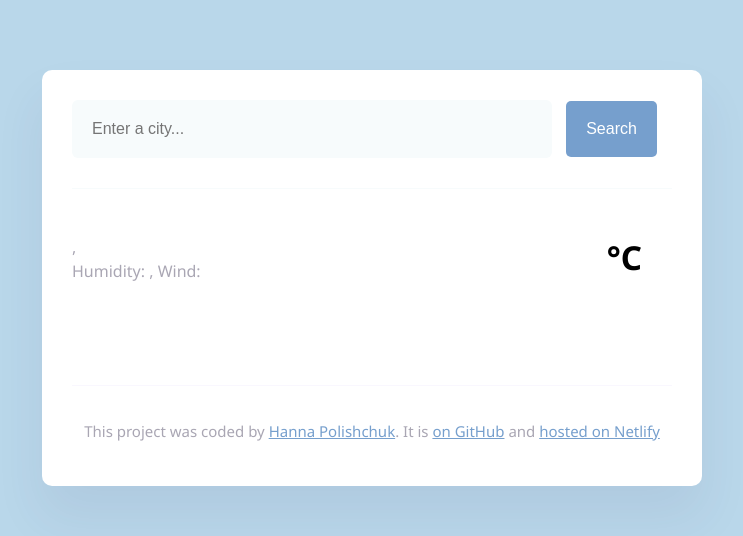
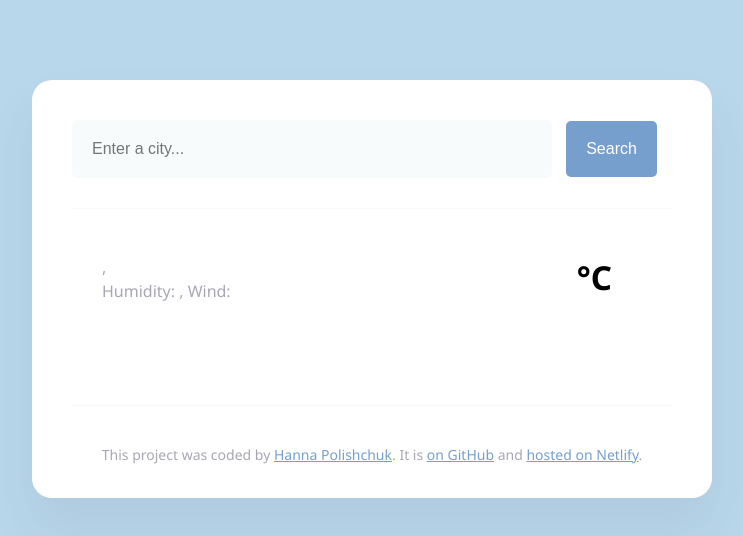
Before and after one commit to hannapoli/weather-app, a plain HTML site: page index.html in a window 1280 px wide. Shown: the whole page, without its empty margins (268-1011 px from the left). Drawn offline with nearby package versions, Linux system fonts and the light colour scheme; no server answers; a web font is replaced by a local one.

Commit message:
Added final touches to this branch. Ready to merge.

```diff
--- a/index.html
+++ b/index.html
@@ -50,7 +50,7 @@
           This project was coded by
           <a href="https://github.com/hannapoli" target="_blank">Hanna Polishchuk</a>. It is
           <a href="https://github.com/hannapoli/weather-app/" target="_blank"> on GitHub</a> and
-          <a href="https://my-weather-web-application.netlify.app/" target="_blank">hosted on Netlify</a>
+          <a href="https://my-weather-web-application.netlify.app/" target="_blank">hosted on Netlify</a>.
         </p>
       </footer>
     </div>
--- a/index.js
+++ b/index.js
@@ -26,7 +26,6 @@ function displayTemperature(response) {
     getForecast(response.data.city);
   }
 
-
   function searchCity(city) {
     let apiUrl = `https://api.shecodes.io/weather/v1/current?query=${city}&key=4a87c08b5fa402fe2b9tdfe493b56ao7&units=metric`;
     axios.get(apiUrl).then(displayTemperature);
@@ -38,9 +37,6 @@ function displayTemperature(response) {
 
     searchCity(searchInputElement.value);
   }
-
-  let searchForm = document.querySelector("#search-form");
-  searchForm.addEventListener("submit", search);
 
   searchCity("Kyiv");
 
@@ -79,7 +75,7 @@ function displayTemperature(response) {
   }
 
   function getForecast(city) {
-    let apiUrl = 'https://api.shecodes.io/weather/v1/forecast?query=${city}&key=4a87c08b5fa402fe2b9tdfe493b56ao7&units=metric';
+    let apiUrl = `https://api.shecodes.io/weather/v1/forecast?query=${city}&key=4a87c08b5fa402fe2b9tdfe493b56ao7&units=metric`;
     axios.get(apiUrl).then(displayForecast);
   }
 
@@ -103,3 +99,6 @@ function displayTemperature(response) {
     let forecastElement = document.querySelector("#weather-forecast");
     forecastElement.innerHTML = forecastHtml;
   }
+
+  let searchForm = document.querySelector("#search-form");
+  searchForm.addEventListener("submit", search);
--- a/styles.css
+++ b/styles.css
@@ -10,9 +10,10 @@ a {
 .weather-app {
   background: white;
   max-width: 600px;
-  margin: 70px auto;
-  padding: 30px;
-  border-radius: 10px;
+  margin: 80px auto;
+  padding: 40px;
+  padding-bottom: 20px;
+  border-radius: 20px;
   box-shadow: 0 30px 50px rgba(65, 50, 100, 0.08);
 }
 
@@ -48,7 +49,7 @@ header {
 }
 
 main {
-  padding: 30px 0;
+  padding: 30px;
 }
 
 .current-temperature {
@@ -107,7 +108,7 @@ main {
   font-size: 16px;
   line-height: 20px;
   color: rgba(39, 33, 66, 0.4);
-  margin-bottom: 8px;
+  margin-bottom: 5px;
 }
 
 .weather-forecast-icon {
@@ -122,7 +123,7 @@ main {
   color: #F07C3A;
   display: flex;
   justify-content: center;
-  margin-top: 8px;
+  margin-top: 5px;
 }
 
 .weather-forecast-t {
@@ -132,7 +133,7 @@ main {
 footer {
   border-top: 1px solid #f9f7fe;
   text-align: center;
-  padding-top: 20px;
-  font-size: 15px;
+  padding-top: 25px;
+  font-size: 14px;
   color: rgba(39, 33, 66, 0.4);
 }
```
